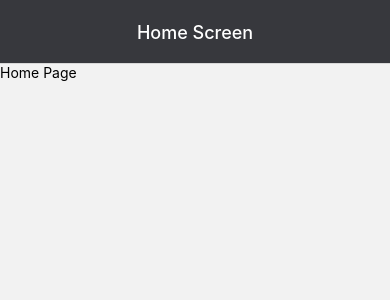
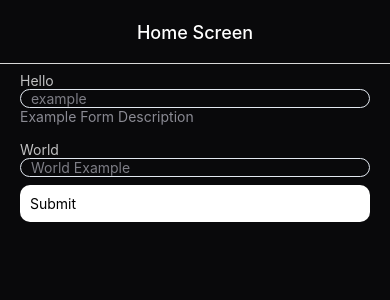
Before and after one commit to T2ThatGuy/WebRTC-Exploration, a React Native app: screen /Home in a window 390 px wide. Shown: the top 300 px of the page. Built offline with nearby package versions, Linux system fonts and the light colour scheme.

Commit message:
:sparkles: Initial Form Styling incl. Test form

```diff
--- /dev/null
+++ b/src/components/forms/Test.tsx
@@ -0,0 +1,78 @@
+import { z } from 'zod';
+import { useForm } from 'react-hook-form';
+import { zodResolver } from '@hookform/resolvers/zod';
+
+import { Input } from '@ui/Input';
+import { Button } from '@ui/Button';
+import {
+    Form,
+    FormDescription,
+    FormField,
+    FormItem,
+    FormLabel,
+    FormMessage,
+} from '@ui/Form';
+
+const formSchema = z.object({
+    hello: z.string().min(8, { message: 'Hello input not long enough' }),
+    world: z.string(),
+});
+type FormSchemaType = z.infer<typeof formSchema>;
+
+export function TestForm() {
+    const form = useForm<FormSchemaType>({
+        mode: 'onChange',
+        resolver: zodResolver(formSchema),
+    });
+
+    const onSubmit = (values: FormSchemaType) => console.log(values);
+
+    return (
+        <Form {...form}>
+            <FormField
+                name="hello"
+                defaultValue=""
+                control={form.control}
+                render={({ field }) => {
+                    const { onChange, ...props } = field;
+
+                    return (
+                        <FormItem>
+                            <FormLabel>Hello</FormLabel>
+                            <Input
+                                placeholder="example"
+                                onChangeText={onChange}
+                                {...props}
+                            />
+                            <FormDescription>
+                                Example Form Description
+                            </FormDescription>
+                            <FormMessage />
+                        </FormItem>
+                    );
+                }}
+            />
+            <FormField
+                name="world"
+                defaultValue=""
+                control={form.control}
+                render={({ field }) => {
+                    const { onChange, ...props } = field;
+
+                    return (
+                        <FormItem>
+                            <FormLabel>World</FormLabel>
+                            <Input
+                                placeholder="World Example"
+                                onChangeText={onChange}
+                                {...props}
+                            />
+                            <FormMessage />
+                        </FormItem>
+                    );
+                }}
+            />
+            <Button onPress={form.handleSubmit(onSubmit)} label="Submit" />
+        </Form>
+    );
+}
--- /dev/null
+++ b/src/components/ui/Button.tsx
@@ -0,0 +1,25 @@
+import { forwardRef } from 'react';
+import {
+    StyleSheet,
+    Text,
+    TouchableOpacity,
+    TouchableOpacityProps,
+} from 'react-native';
+
+import { componentStyle } from '@/styles';
+
+const Button = forwardRef<
+    TouchableOpacity,
+    TouchableOpacityProps & { label?: string }
+>(({ style, children, label, ...props }, ref) => {
+    const Con = children ? children : <Text>{label || ''}</Text>;
+    const styles = StyleSheet.compose(componentStyle.button, style);
+
+    return (
+        <TouchableOpacity ref={ref} style={styles} {...props}>
+            {Con}
+        </TouchableOpacity>
+    );
+});
+
+export { Button };
--- /dev/null
+++ b/src/components/ui/Form.tsx
@@ -0,0 +1,132 @@
+import { StyleSheet, Text, TextProps, View, ViewProps } from 'react-native';
+import { createContext, forwardRef, useContext, useId } from 'react';
+import {
+    Controller,
+    ControllerProps,
+    FieldPath,
+    FieldValues,
+    FormProvider,
+    useFormContext,
+} from 'react-hook-form';
+import { formStyle, utilityStyle } from '@/styles';
+
+const Form = FormProvider;
+
+type FormFieldContextValue<
+    TFieldValues extends FieldValues = FieldValues,
+    TName extends FieldPath<TFieldValues> = FieldPath<TFieldValues>,
+> = {
+    name: TName;
+};
+
+const FormFieldContext = createContext<FormFieldContextValue>(
+    {} as FormFieldContextValue,
+);
+
+const FormField = <
+    TFieldValues extends FieldValues = FieldValues,
+    TName extends FieldPath<TFieldValues> = FieldPath<TFieldValues>,
+>({
+    ...props
+}: ControllerProps<TFieldValues, TName>) => {
+    return (
+        <FormFieldContext.Provider value={{ name: props.name }}>
+            <Controller {...props} />
+        </FormFieldContext.Provider>
+    );
+};
+
+const useFormField = () => {
+    const fieldContext = useContext(FormFieldContext);
+    const itemContext = useContext(FormItemContext);
+    const { getFieldState, formState } = useFormContext();
+
+    const fieldState = getFieldState(fieldContext.name, formState);
+
+    if (!fieldContext) {
+        throw new Error('useFormField should be used within <FormField>');
+    }
+
+    const { id } = itemContext;
+
+    return {
+        id,
+        name: fieldContext.name,
+        formItemId: `${id}-form-item`,
+        formDescriptionId: `${id}-form-item-description`,
+        formMessageId: `${id}-form-item-message`,
+        ...fieldState,
+    };
+};
+
+type FormItemContextValue = {
+    id: string;
+};
+
+const FormItemContext = createContext<FormItemContextValue>(
+    {} as FormItemContextValue,
+);
+
+const FormItem = forwardRef<View, ViewProps>(({ style, ...props }, ref) => {
+    const id = useId();
+    const styles = StyleSheet.compose(formStyle.item, style);
+
+    return (
+        <FormItemContext.Provider value={{ id }}>
+            <View ref={ref} style={styles} {...props} />
+        </FormItemContext.Provider>
+    );
+});
+FormItem.displayName = 'FormItem';
+
+const FormLabel = forwardRef<Text, TextProps>(({ style, ...props }, ref) => {
+    const { error, formItemId } = useFormField();
+    const styles = StyleSheet.compose(
+        StyleSheet.compose(
+            formStyle.label,
+            error ? utilityStyle.destructiveText : undefined,
+        ),
+        style,
+    );
+
+    return <Text ref={ref} style={styles} id={formItemId} {...props} />;
+});
+FormLabel.displayName = 'FormLabel';
+
+const FormDescription = forwardRef<Text, TextProps>(
+    ({ style, ...props }, ref) => {
+        const { formDescriptionId } = useFormField();
+        const styles = StyleSheet.compose(formStyle.description, style);
+
+        /* TODO: Add default styling for small text and muted colour */
+        return (
+            <Text ref={ref} id={formDescriptionId} style={styles} {...props} />
+        );
+    },
+);
+FormDescription.displayName = 'FormDescription';
+
+const FormMessage = forwardRef<Text, TextProps>(
+    ({ style, children, ...props }, ref) => {
+        const { error, formMessageId } = useFormField();
+        const body = error ? String(error.message) : children;
+
+        return (
+            /* TODO: Add default styling for small text, red colour and medium/bold font */
+            <Text ref={ref} id={formMessageId} style={style} {...props}>
+                {body}
+            </Text>
+        );
+    },
+);
+FormMessage.displayName = 'FormMessage';
+
+export {
+    useFormField,
+    Form,
+    FormItem,
+    FormLabel,
+    FormField,
+    FormMessage,
+    FormDescription,
+};
--- /dev/null
+++ b/src/components/ui/Input.tsx
@@ -0,0 +1,22 @@
+import { COLOURS, formStyle } from '@/styles';
+import { forwardRef } from 'react';
+import { TextInput, TextInputProps, StyleSheet } from 'react-native';
+
+const Input = forwardRef<TextInput, TextInputProps>(
+    ({ style, ...props }, ref) => {
+        const styles = StyleSheet.compose(formStyle.input, style);
+
+        return (
+            <TextInput
+                ref={ref}
+                style={styles}
+                placeholderTextColor={COLOURS.SECONDARY}
+                cursorColor={COLOURS.PRIMARY}
+                {...props}
+            />
+        );
+    },
+);
+Input.displayName = 'Input';
+
+export { Input };
--- a/src/screens/Home.tsx
+++ b/src/screens/Home.tsx
@@ -1,10 +1,16 @@
-import { utilityStyle } from '@/styles';
-import { SafeAreaView, Text } from 'react-native';
+import { SafeAreaView, View } from 'react-native';
+
+import { style } from '@/styles';
+import { TestForm } from '@components/forms/Test';
 
 function Home() {
     return (
-        <SafeAreaView style={utilityStyle.fullHeight}>
-            <Text>Home Page</Text>
+        <SafeAreaView style={style.screen}>
+            {/* <Text style={{ color: COLOURS.PRIMARY }}>Home Page</Text> */}
+
+            <View style={style.exampleForm}>
+                <TestForm />
+            </View>
         </SafeAreaView>
     );
 }
--- a/src/styles.tsx
+++ b/src/styles.tsx
@@ -1,12 +1,31 @@
 import { StyleSheet } from 'react-native';
 
 export const COLOURS = {
-    BACKGROUND: '#37383D',
+    // BACKGROUND: '#37383D',
+    BACKGROUND: 'hsl(240, 10%, 4%)',
+    DANGER: 'hsl(0 100% 50%)',
+    MUTED: 'hsl(240, 4%, 56%)',
+    CARD: 'hsl(0 0% 100%)',
+    BORDER: 'hsl(214.3 31.8% 91.4%)',
+    INPUT_BORDER: 'hsl(214.3 31.8% 91.4%)',
+    PRIMARY: 'hsl(240, 1%, 76%)',
+    SECONDARY: 'hsl(240, 3%, 51%)',
 } as const;
 
 export const utilityStyle = StyleSheet.create({
     fullHeight: {
         height: '100%',
+    },
+    destructiveText: {
+        color: COLOURS.DANGER,
+    },
+} as const);
+
+export const componentStyle = StyleSheet.create({
+    button: {
+        padding: 10,
+        borderRadius: 10,
+        backgroundColor: 'white',
     },
 } as const);
 
@@ -15,4 +34,26 @@ export const style = StyleSheet.create({
         backgroundColor: COLOURS.BACKGROUND,
         ...utilityStyle.fullHeight,
     },
+    exampleForm: {
+        marginHorizontal: 20,
+    },
 } as const);
+
+export const formStyle = StyleSheet.create({
+    item: {
+        marginVertical: 8,
+    },
+    label: {
+        color: COLOURS.PRIMARY,
+    },
+    description: {
+        color: COLOURS.MUTED,
+    },
+    input: {
+        borderWidth: 1,
+        borderRadius: 10,
+        paddingHorizontal: 10,
+        color: COLOURS.PRIMARY,
+        borderColor: COLOURS.INPUT_BORDER,
+    },
+} as const);
```
